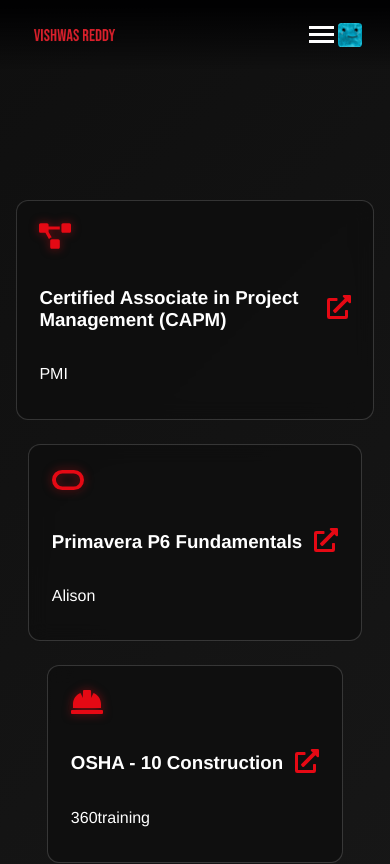
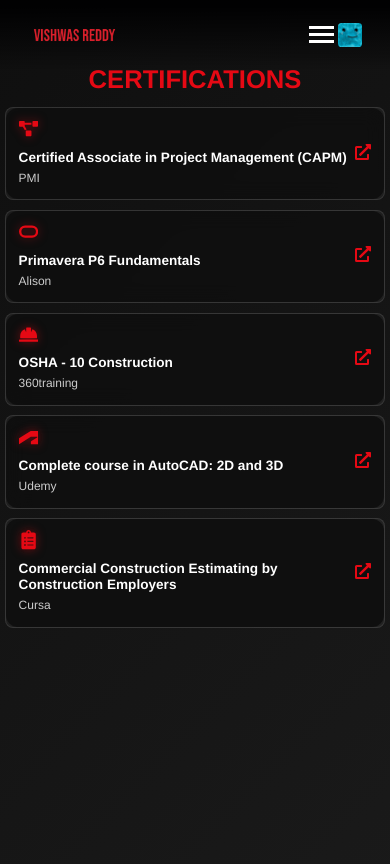
Before and after one commit to harshavallamkonda/Vishwasreddy--Portfolio, a React (Create React App) app: page /certifications in a window 390 px wide. Shown: the top 864 px of the page. Built offline with nearby package versions, Linux system fonts and the light colour scheme; no server answers.

Commit message:
Enhance responsiveness and layout of certifications section in CSS

```diff
--- a/src/pages/Certifications.css
+++ b/src/pages/Certifications.css
@@ -28,7 +28,9 @@
   gap: 1.5rem;
   width: 100%;
   max-width: 1000px;
-  justify-items: center;
+  justify-items: stretch;
+  align-items: stretch;
+  box-sizing: border-box;
 }
 
 .certification-card {
@@ -51,6 +53,9 @@
   transform: translateY(30px);
   animation: fadeInUp 0.6s ease forwards;
   animation-delay: var(--delay);
+  min-height: 120px;
+  width: 100%;
+  box-sizing: border-box;
 }
 
 .certification-card::before {
@@ -120,6 +125,24 @@
   text-align: left;
   display: flex;
   flex-direction: column;
+  flex: 1;
+  min-width: 0;
+  justify-content: center;
+}
+
+.certification-content h3 {
+  margin: 0.5rem 0 0.3rem 0;
+  font-size: 1.1rem;
+  font-weight: 600;
+  line-height: 1.3;
+  color: #fff;
+}
+
+.certification-content p {
+  margin: 0.2rem 0;
+  font-size: 0.95rem;
+  color: #ccc;
+  line-height: 1.4;
 }
 
 .certification-icon { font-size: 2rem; color: #e50914; margin-bottom: 0.5rem; transition: all 0.3s ease; filter: drop-shadow(0 0 5px rgba(229, 9, 20, 0.5)); }
@@ -141,3 +164,245 @@
 @keyframes pulse { 0%, 100% { box-shadow: 0 0 20px rgba(255, 255, 255, 0.3);} 50% { box-shadow: 0 0 30px rgba(255, 255, 255, 0.6);} }
 @keyframes fadeInUp { 0% { opacity: 0; transform: translateY(30px);} 100% { opacity: 1; transform: translateY(0);} }
 @keyframes rotateLine { 0% { transform: rotate(0deg);} 100% { transform: rotate(360deg);} }
+@keyframes slideDown { 0% { opacity: 0; transform: translateY(-20px); } 100% { opacity: 1; transform: translateY(0); } }
+
+/* Responsive Design */
+@media (max-width: 1200px) {
+  .certifications-grid {
+    grid-template-columns: repeat(auto-fit, minmax(260px, 1fr));
+    gap: 1.25rem;
+    max-width: 900px;
+  }
+}
+
+@media (max-width: 900px) {
+  .certifications-container {
+    padding: 5rem 1rem 3rem;
+  }
+
+  .certifications-title {
+    font-size: 2.2rem;
+    margin-bottom: 1.5rem;
+  }
+
+  .certifications-grid {
+    grid-template-columns: repeat(auto-fit, minmax(240px, 1fr));
+    gap: 1rem;
+    max-width: 700px;
+  }
+
+  .certification-card {
+    padding: 1rem 1.2rem;
+    min-height: auto;
+  }
+
+  .certification-content h3 {
+    font-size: 1rem;
+    line-height: 1.3;
+  }
+
+  .certification-content p {
+    font-size: 0.9rem;
+    line-height: 1.4;
+  }
+
+  .certification-icon {
+    font-size: 1.8rem;
+  }
+
+  .certification-link {
+    font-size: 1.3rem;
+  }
+}
+
+@media (max-width: 768px) {
+  .certifications-container {
+    padding: 4rem 0.8rem 2.5rem;
+  }
+
+  .certifications-title {
+    font-size: 2rem;
+    margin-bottom: 1.25rem;
+  }
+
+  .certifications-grid {
+    grid-template-columns: repeat(auto-fit, minmax(220px, 1fr));
+    gap: 0.8rem;
+    max-width: 600px;
+    padding: 0 0.5rem;
+  }
+
+  .certification-card {
+    padding: 0.9rem 1rem;
+    gap: 10px;
+    border-radius: 10px;
+  }
+
+  .certification-content h3 {
+    font-size: 0.95rem;
+    margin: 0.3rem 0;
+  }
+
+  .certification-content p {
+    font-size: 0.85rem;
+    margin: 0.2rem 0;
+  }
+
+  .issued-date {
+    font-size: 0.8rem;
+    margin-top: 0.3rem;
+  }
+
+  .certification-icon {
+    font-size: 1.6rem;
+    margin-bottom: 0.3rem;
+  }
+
+  .certification-link {
+    font-size: 1.2rem;
+  }
+}
+
+@media (max-width: 600px) {
+  .certifications-container {
+    padding: 3.5rem 0.5rem 2rem;
+  }
+
+  .certifications-title {
+    font-size: 1.8rem;
+    margin-bottom: 1rem;
+  }
+
+  .certifications-grid {
+    grid-template-columns: 1fr;
+    gap: 0.7rem;
+    max-width: 100%;
+    padding: 0 0.25rem;
+  }
+
+  .certification-card {
+    padding: 0.8rem 0.9rem;
+    gap: 8px;
+    max-width: 100%;
+    margin: 0 auto;
+    width: 100%;
+    box-sizing: border-box;
+  }
+
+  .certification-content {
+    flex: 1;
+    min-width: 0;
+  }
+
+  .certification-content h3 {
+    font-size: 0.9rem;
+    margin: 0.2rem 0;
+    word-wrap: break-word;
+    overflow-wrap: break-word;
+    hyphens: auto;
+  }
+
+  .certification-content p {
+    font-size: 0.8rem;
+    margin: 0.1rem 0;
+    word-wrap: break-word;
+    overflow-wrap: break-word;
+  }
+
+  .issued-date {
+    font-size: 0.75rem;
+    margin-top: 0.25rem;
+  }
+
+  .certification-icon {
+    font-size: 1.4rem;
+    margin-bottom: 0.2rem;
+    flex-shrink: 0;
+  }
+
+  .certification-link {
+    font-size: 1.1rem;
+    flex-shrink: 0;
+  }
+}
+
+@media (max-width: 480px) {
+  .certifications-container {
+    padding: 3rem 0.3rem 1.5rem;
+  }
+
+  .certifications-title {
+    font-size: 1.6rem;
+    margin-bottom: 0.8rem;
+    padding: 0 0.5rem;
+  }
+
+  .certifications-grid {
+    gap: 0.6rem;
+    padding: 0;
+  }
+
+  .certification-card {
+    padding: 0.7rem 0.8rem;
+    gap: 6px;
+    border-radius: 8px;
+  }
+
+  .certification-content h3 {
+    font-size: 0.85rem;
+    line-height: 1.2;
+  }
+
+  .certification-content p {
+    font-size: 0.75rem;
+    line-height: 1.3;
+  }
+
+  .issued-date {
+    font-size: 0.7rem;
+  }
+
+  .certification-icon {
+    font-size: 1.2rem;
+  }
+
+  .certification-link {
+    font-size: 1rem;
+  }
+}
+
+@media (max-width: 360px) {
+  .certifications-container {
+    padding: 2.5rem 0.2rem 1rem;
+  }
+
+  .certifications-title {
+    font-size: 1.4rem;
+    margin-bottom: 0.6rem;
+  }
+
+  .certification-card {
+    padding: 0.6rem 0.7rem;
+    gap: 5px;
+  }
+
+  .certification-content h3 {
+    font-size: 0.8rem;
+  }
+
+  .certification-content p {
+    font-size: 0.7rem;
+  }
+
+  .issued-date {
+    font-size: 0.65rem;
+  }
+
+  .certification-icon {
+    font-size: 1.1rem;
+  }
+
+  .certification-link {
+    font-size: 0.9rem;
+  }
+}
```
